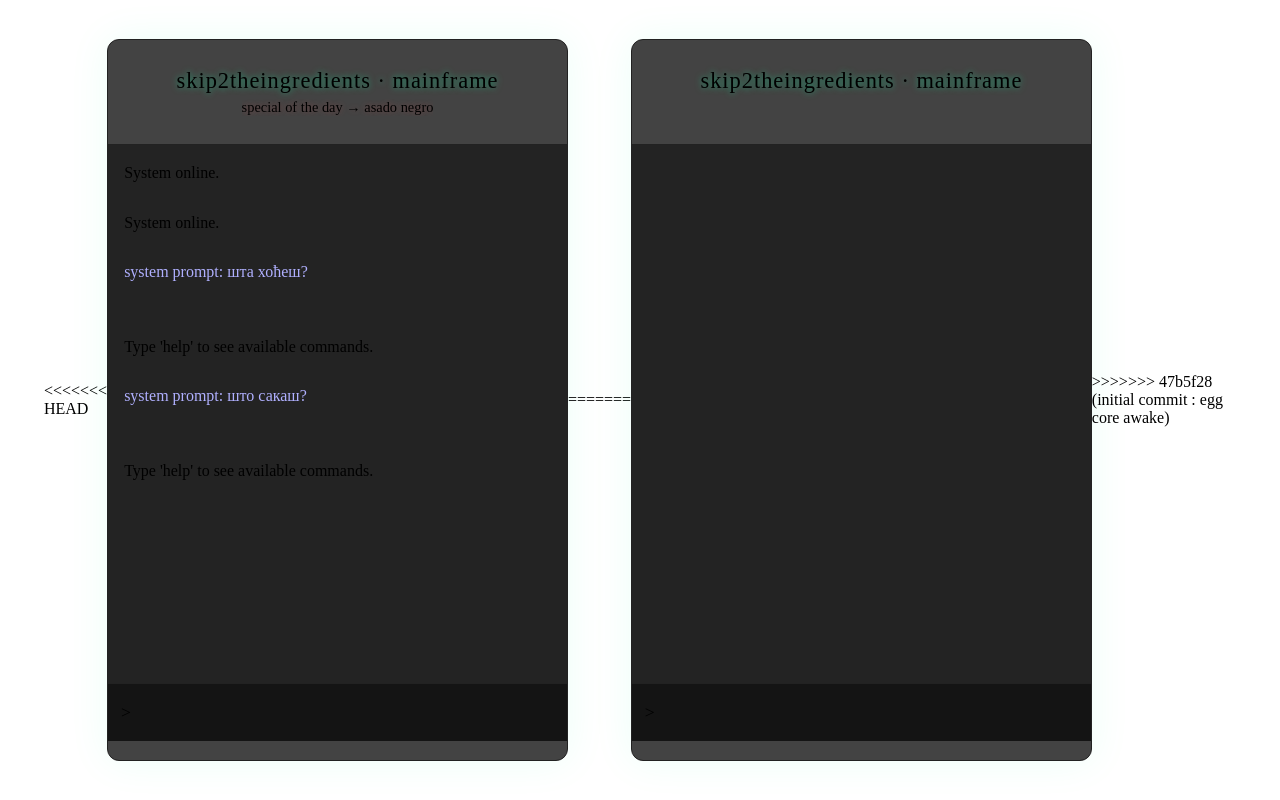
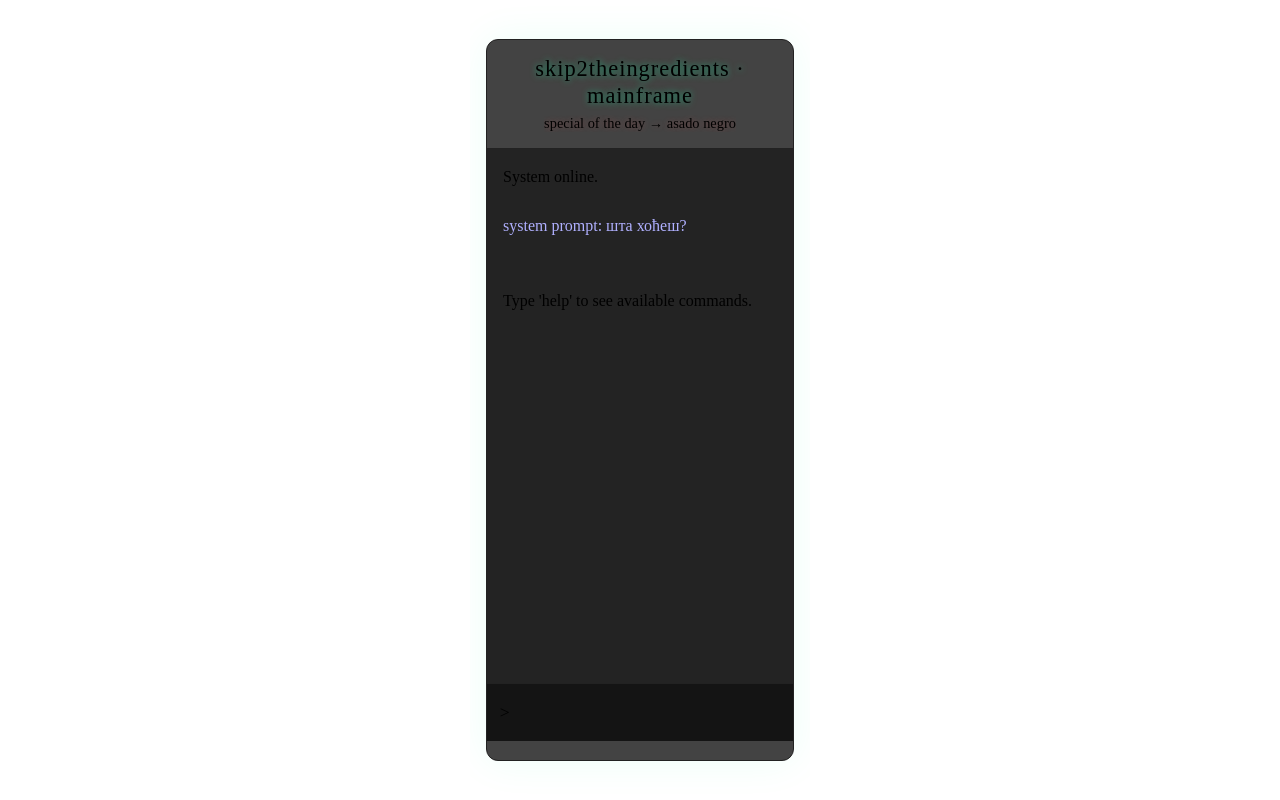
Before and after one commit to gorph9/skip2theingredients, a plain HTML site: page index.html in a window 1280 px wide. Drawn offline with Linux system fonts and the light colour scheme.

Commit message:
Fix merge conflict in index.html
Removed merge conflict markers and cleaned up HTML structure.

```diff
--- a/index.html
+++ b/index.html
@@ -1,4 +1,3 @@
-<<<<<<< HEAD
 <!DOCTYPE html>
 <html lang="en">
 <head>
@@ -31,37 +30,3 @@
   <script src="script.js"></script>
 </body>
 </html>
-=======
-<!DOCTYPE html>
-<html lang="en">
-<head>
-  <meta charset="utf-8">
-  <meta name="viewport" content="width=device-width, initial-scale=1">
-  <title>skip2theingredients · mainframe</title>
-  <link rel="stylesheet" href="style.css">
-  <link rel="preconnect" href="https://fonts.googleapis.com">
-  <link rel="preconnect" href="https://fonts.gstatic.com" crossorigin>
-  <link href="https://fonts.googleapis.com/css2?family=IBM+Plex+Mono:wght@300;400;500&display=swap" rel="stylesheet">
-</head>
-<body>
-
-  <div class="container">
-    <header class="main-header">
-      <h1>skip2theingredients · mainframe</h1>
-      <div id="specials" class="specials"></div>
-    </header>
-
-    <main id="terminal" class="terminal-output"></main>
-
-    <div class="cmd-line">
-      <span class="prompt">&gt;</span>
-      <input id="input" type="text" autocomplete="off" autofocus />
-    </div>
-
-    <footer id="joke-line" class="joke-line"></footer>
-  </div>
-
-  <script src="script.js"></script>
-</body>
-</html>
->>>>>>> 47b5f28 (initial commit : egg core awake)
```
